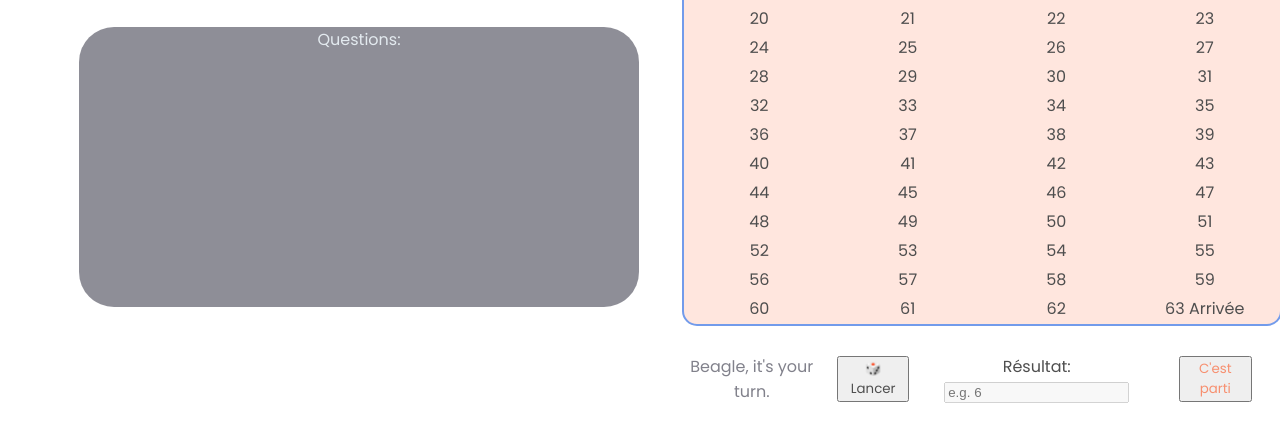
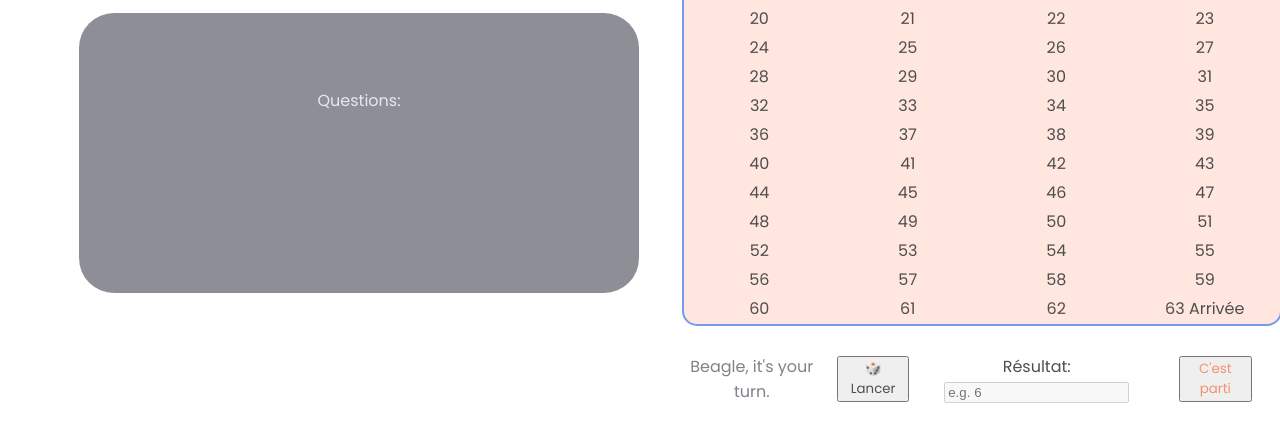
Before and after one commit to yahsinhuangtw/goose-game-fle, a plain HTML site: page index.html in a window 1280 px wide. Shown: the part 208-650 px from the top of the page. Drawn offline with Linux system fonts and the light colour scheme.

Commit message:
add padding to blockboardtext

```diff
--- a/style.css
+++ b/style.css
@@ -16,7 +16,7 @@ p {
 
 #blackboardText {
     color: rgb(227, 234, 239);
-    margin: 30px;
+    padding: 75px 50px 75px;
 }
 
 .table {
```
